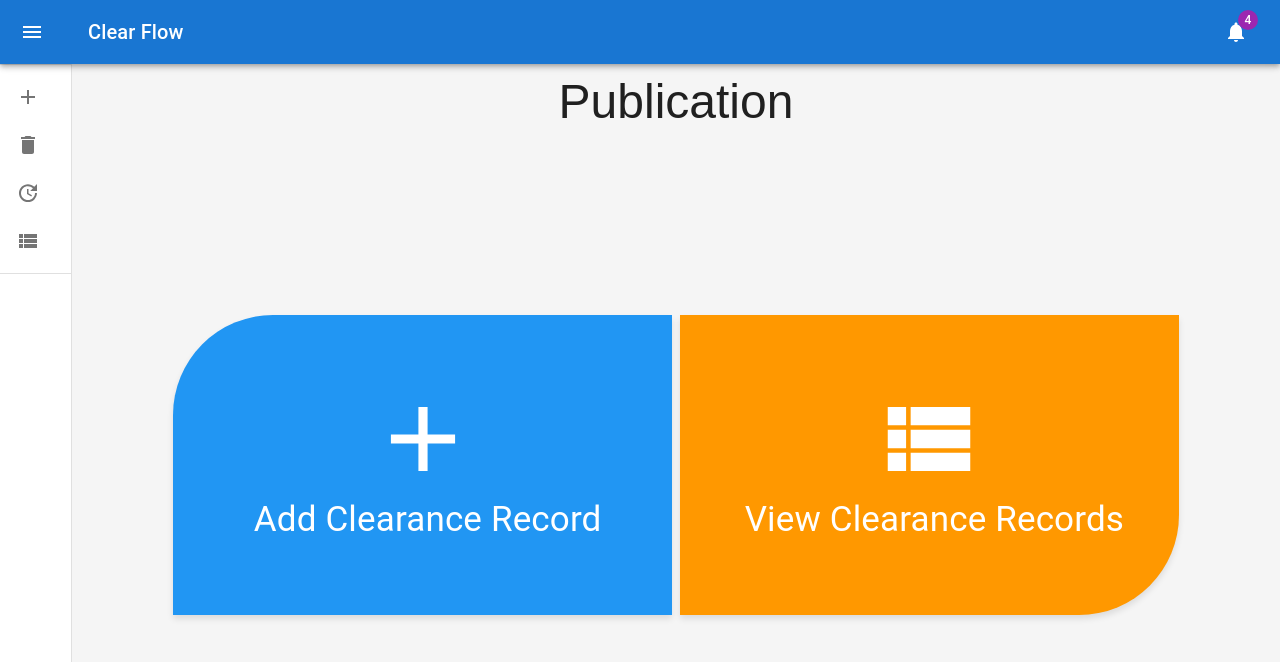
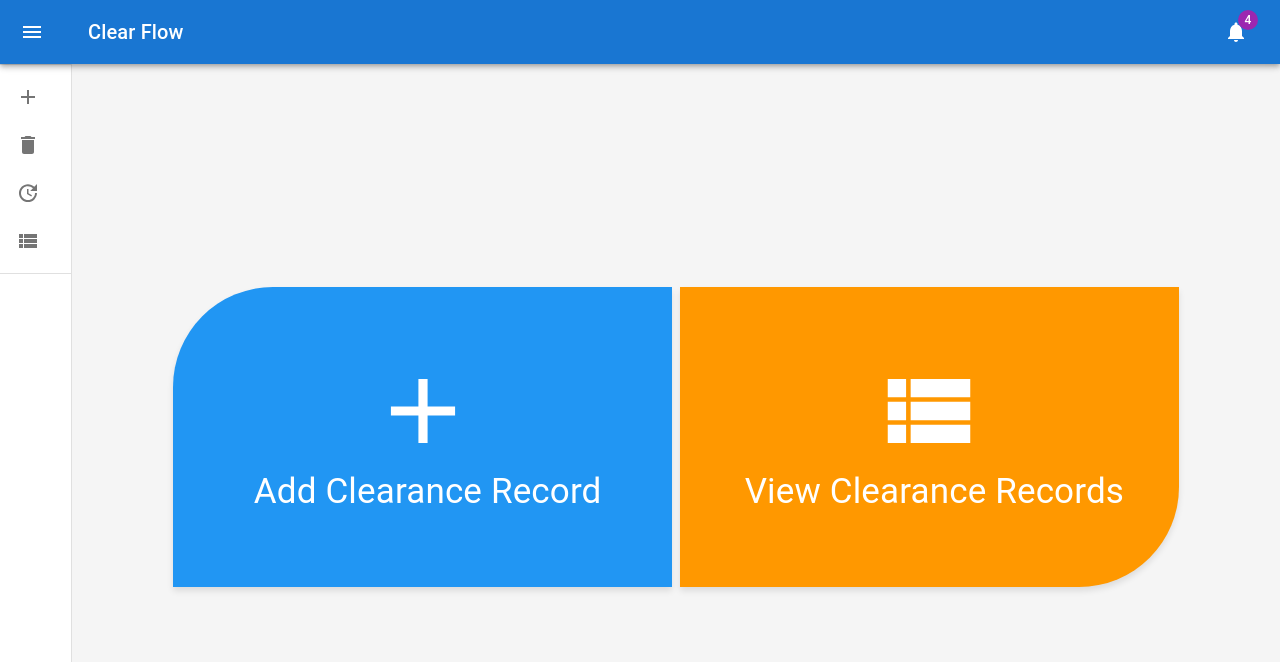
Before and after one commit to chami98/Clear-Flow, a React (Create React App) app in the folder Client/: page / in a window 1280 px wide. Shown: the top 662 px of the page. Built offline with nearby package versions, Linux system fonts and the light colour scheme; a web font is replaced by a local one.

Commit message:
add routing

```diff
--- a/Client/src/App.js
+++ b/Client/src/App.js
@@ -1,3 +1,5 @@
+import React from 'react';
+import { BrowserRouter as Router, Route, Routes } from 'react-router-dom';
 import logo from './logo.svg';
 import './App.css';
 import ComboBox from './ComboBox';
@@ -9,10 +11,15 @@
 function App() {
   return (
     <>
-      <Dashboard titlePlace="Publication" />
-      {/* <SignInSide /> */}
-      <ToastContainer />
+      <Router>
+        <Routes>
+          <Route exact path="/" element={<Dashboard />} />
+          <Route path="/signin" element={<SignInSide />} />
+        </Routes>
+        <ToastContainer />
+      </Router>
     </>
+
   );
 }
 
```
